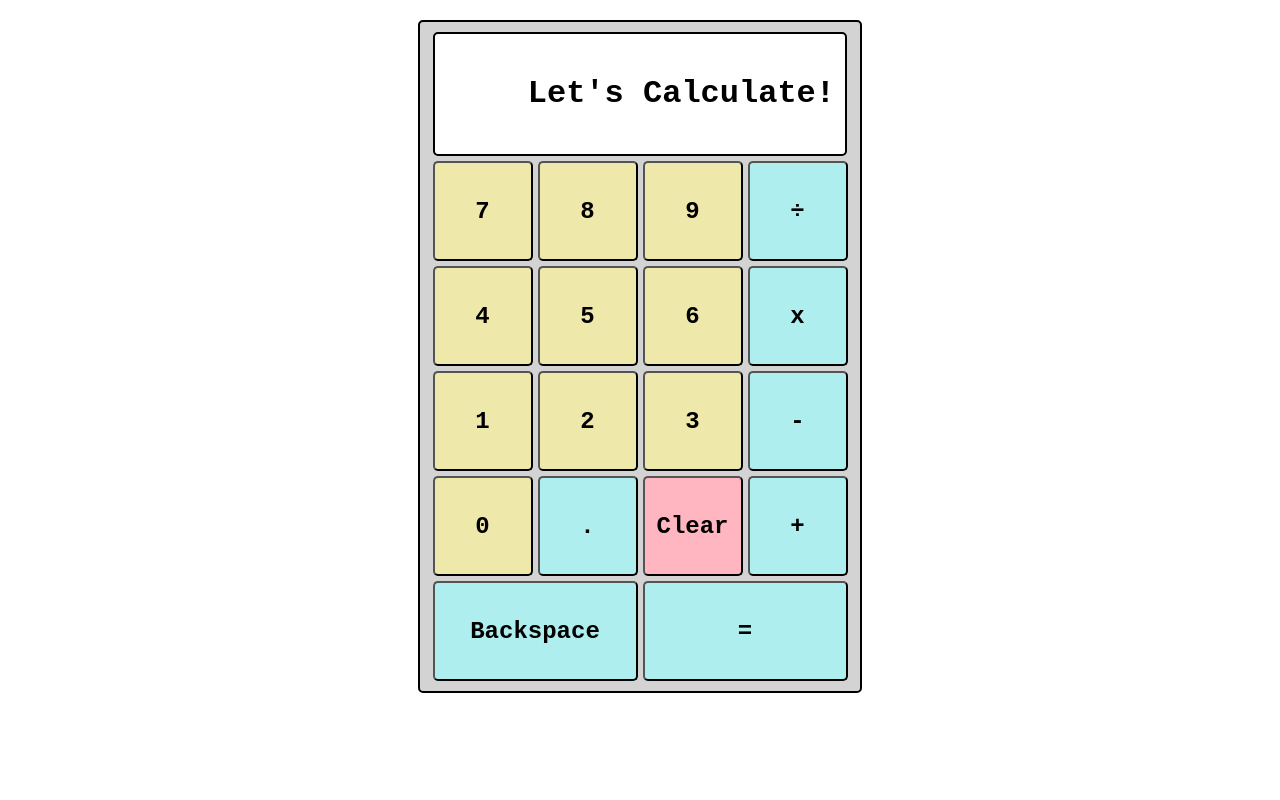
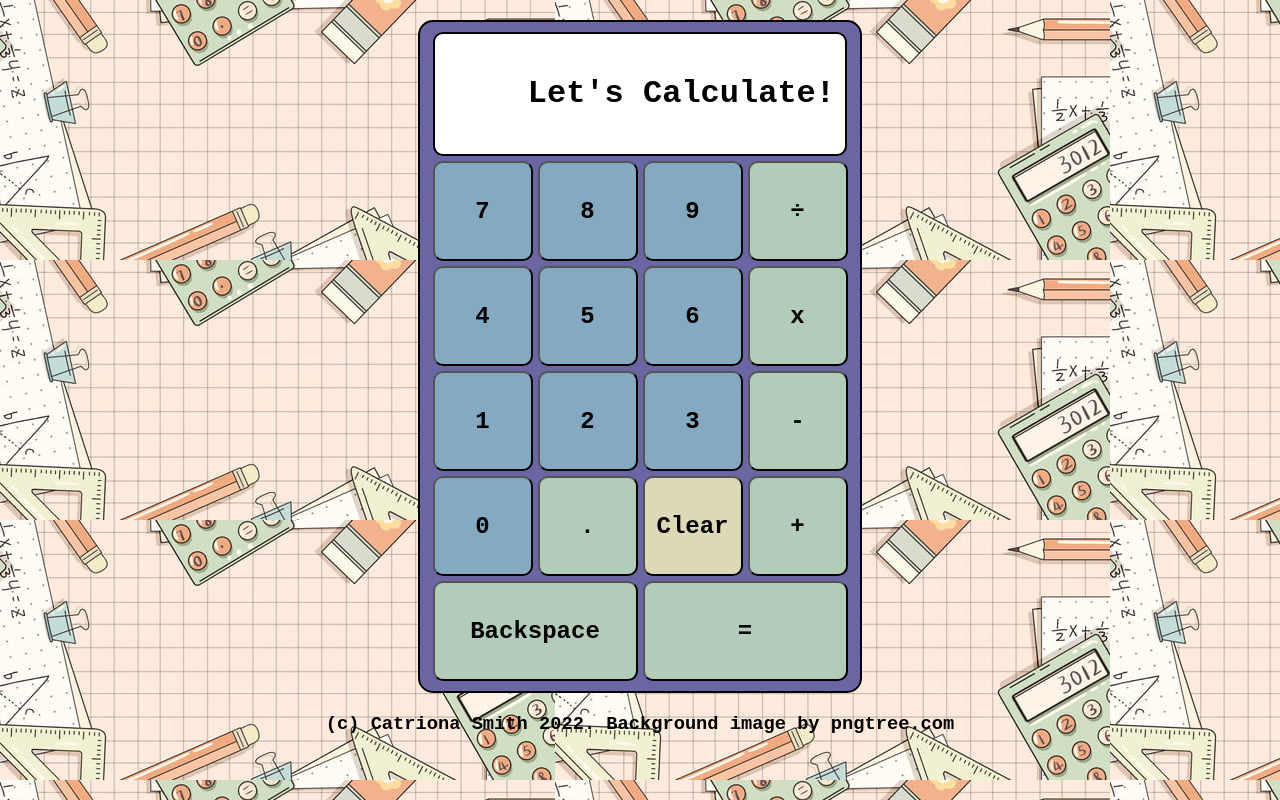
Before and after one commit to catrionafsmith/calculator, a plain HTML site: page index.html in a window 1280 px wide. Drawn offline with Linux system fonts and the light colour scheme.

Commit message:
css improvements made

```diff
--- a/index.html
+++ b/index.html
@@ -36,6 +36,8 @@
             </div>
         </div>
     </div>
-
+    <h3>
+    (c) Catriona Smith 2022. Background image by pngtree.com
+    </h3>
 </body>
 </html>
--- a/styles.css
+++ b/styles.css
@@ -1,29 +1,33 @@
 body {
     text-align: center;
     font-family: 'Courier New', Courier, monospace;
+    background-image: url("maths3.jpeg");
 }
 
 button {
-    border-radius: 5px;
+    border-radius: 10px;
     background-color: aqua;
     font-family: 'Courier New', Courier, monospace;
     font-size: x-large;
     font-weight: 900;
+    /* border: 1px solid; */
+    /* color: #542E71; */
 }
+
 
 .outer {
     border: 2px solid black;
     padding: 10px;
     width: 420px;
     margin: 20px auto;
-    border-radius: 5px;
-    background-color: lightgrey;
+    border-radius: 15px;
+    background-color: #6A66A3;
 }
 
 .display {
     width: 390px;
     height: 100px;
-    border-radius: 5px;
+    border-radius: 10px;
     margin: 0 auto;
     border: 2px solid ;
     line-height: 100px;
@@ -59,13 +63,13 @@ button {
 }
 
 .clear {
-    background-color: lightpink;
+    background-color: #DDD8B8;
 }
 
 .fun {
-    background-color: paleturquoise;
+    background-color: #B3CBB9;
 }
 
 .num {
-    background-color: palegoldenrod;
+    background-color: #84A9C0;
 }
```
Also changed, not shown: d95.jpeg (added), maths.jpeg (added), maths3.jpeg (added).
